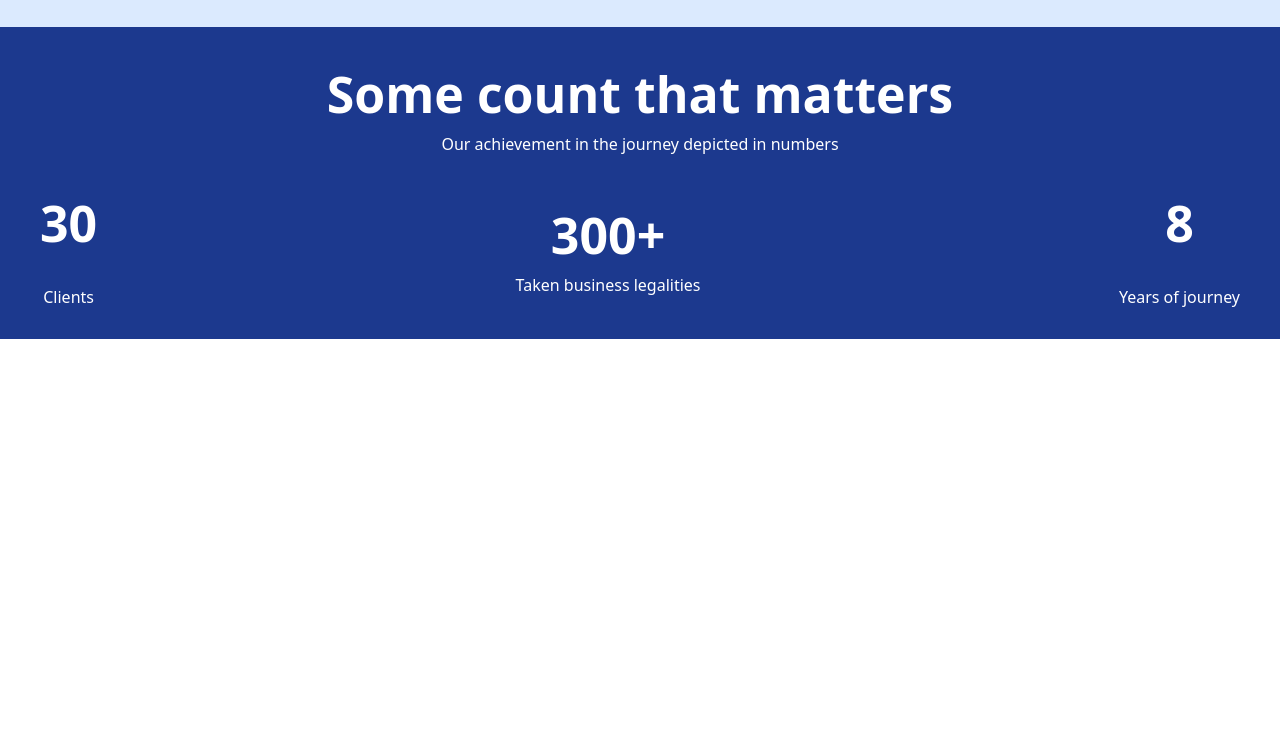
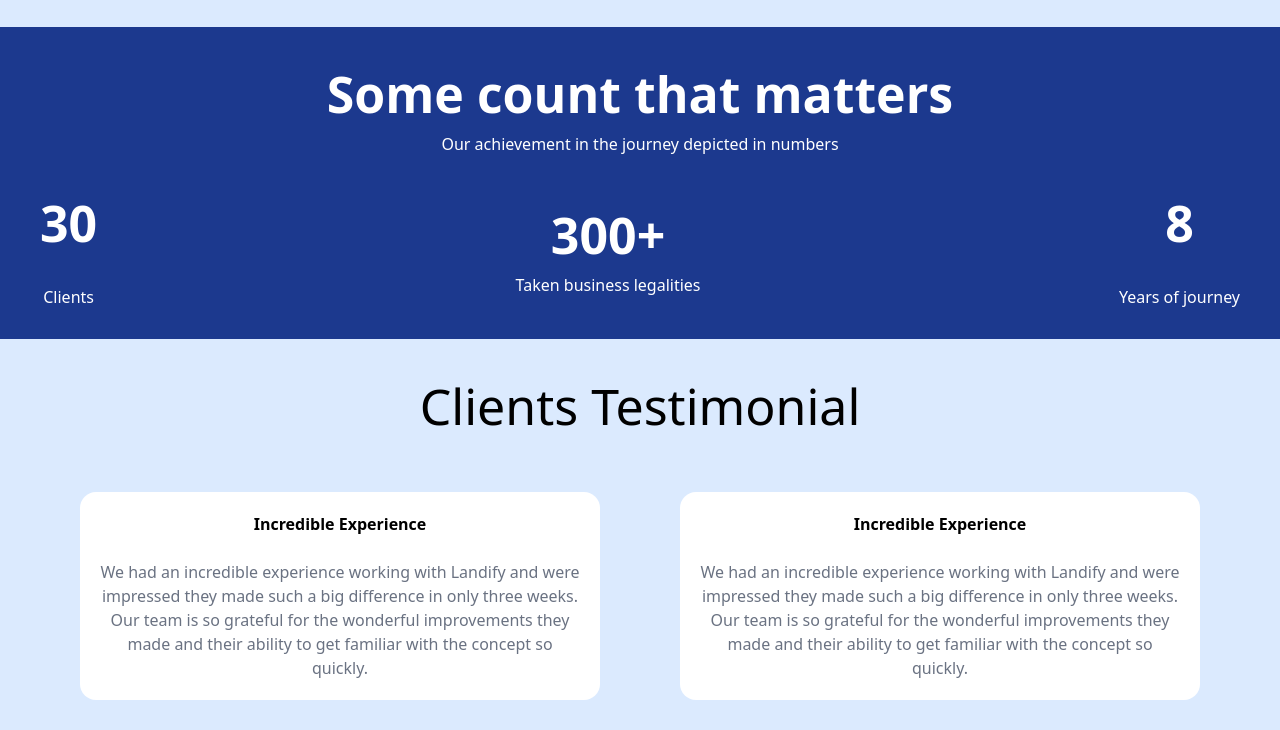
Before and after one commit to Hojiakbar-art/Tailwind, a website: page index.html in a window 1280 px wide. Shown: the part 1622-2352 px from the top of the page. Before the commit the page ends 1961 px from the top, so only its background shows below. Drawn offline with Linux system fonts and the light colour scheme.

Commit message:
Added section 4

```diff
--- a/index.html
+++ b/index.html
@@ -114,5 +114,26 @@
             </div>
         </div>
     </section>
+
+
+    <section class="bg-blue-100 w-full p-[30px_0px]">
+        <div class="max-w-300 m-auto">
+            <h1 class="text-center text-[50px]">Clients Testimonial</h1>
+            <br>
+            <br>
+            <div class="flex justify-around items-center text-center">
+                <div class="bg-white rounded-2xl p-5">
+                    <h1 class="font-bold">Incredible Experience</h1>
+                    <br>
+                    <p class="text-gray-500">We had an incredible experience working with Landify and were <br> impressed they made such a big difference in only three weeks. <br> Our team is so grateful for the wonderful improvements they <br> made and their ability to get familiar with the concept so <br> quickly.</p>
+                </div>
+                <div class="bg-white rounded-2xl p-5 text-center">
+                    <h1 class="font-bold">Incredible Experience</h1>
+                    <br>
+                    <p class="text-gray-500">We had an incredible experience working with Landify and were <br> impressed they made such a big difference in only three weeks. <br> Our team is so grateful for the wonderful improvements they <br> made and their ability to get familiar with the concept so <br> quickly.</p>
+                </div>
+            </div>
+        </div>
+    </section>
 </body>
 </html>
```
Also changed, not shown: src/output.css.
